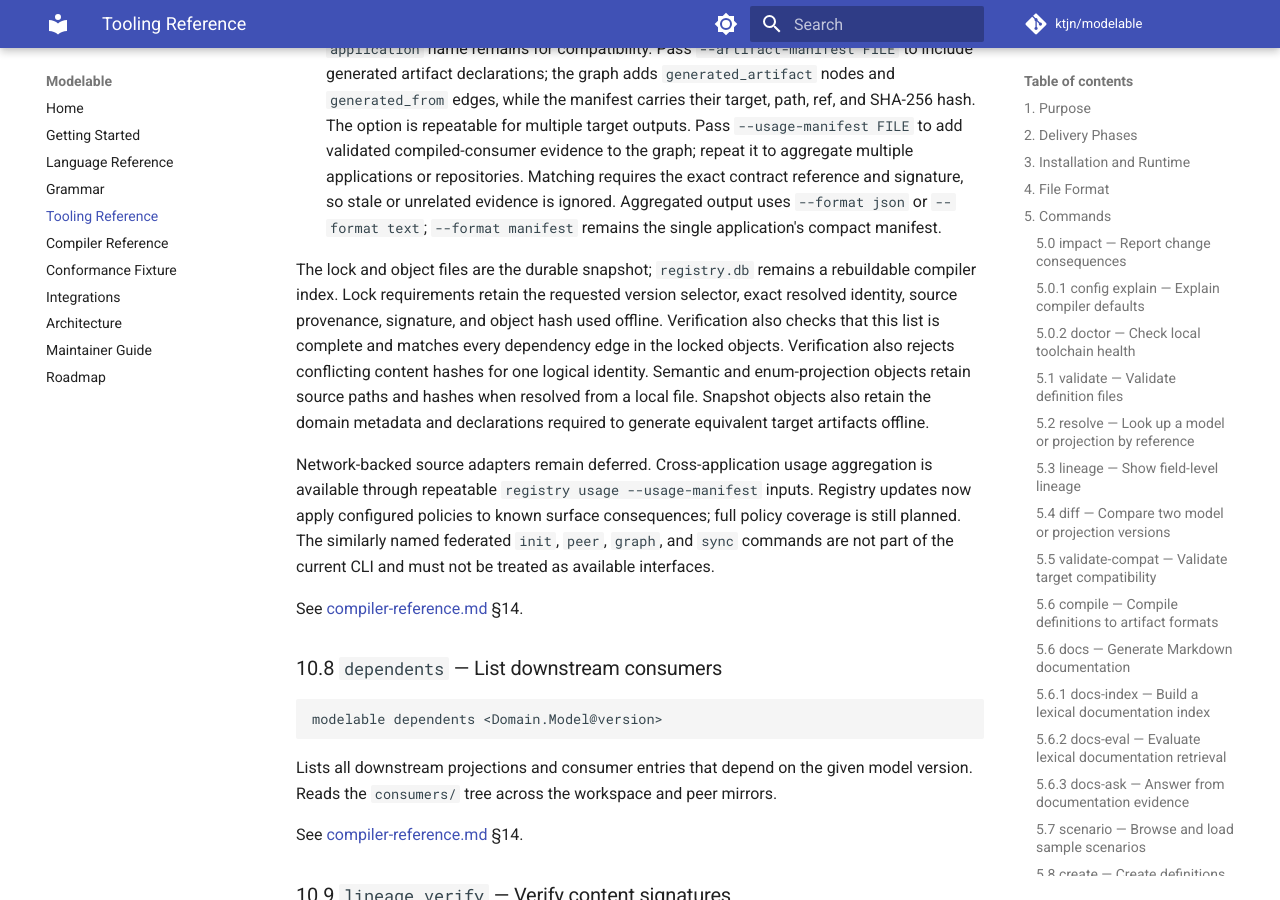
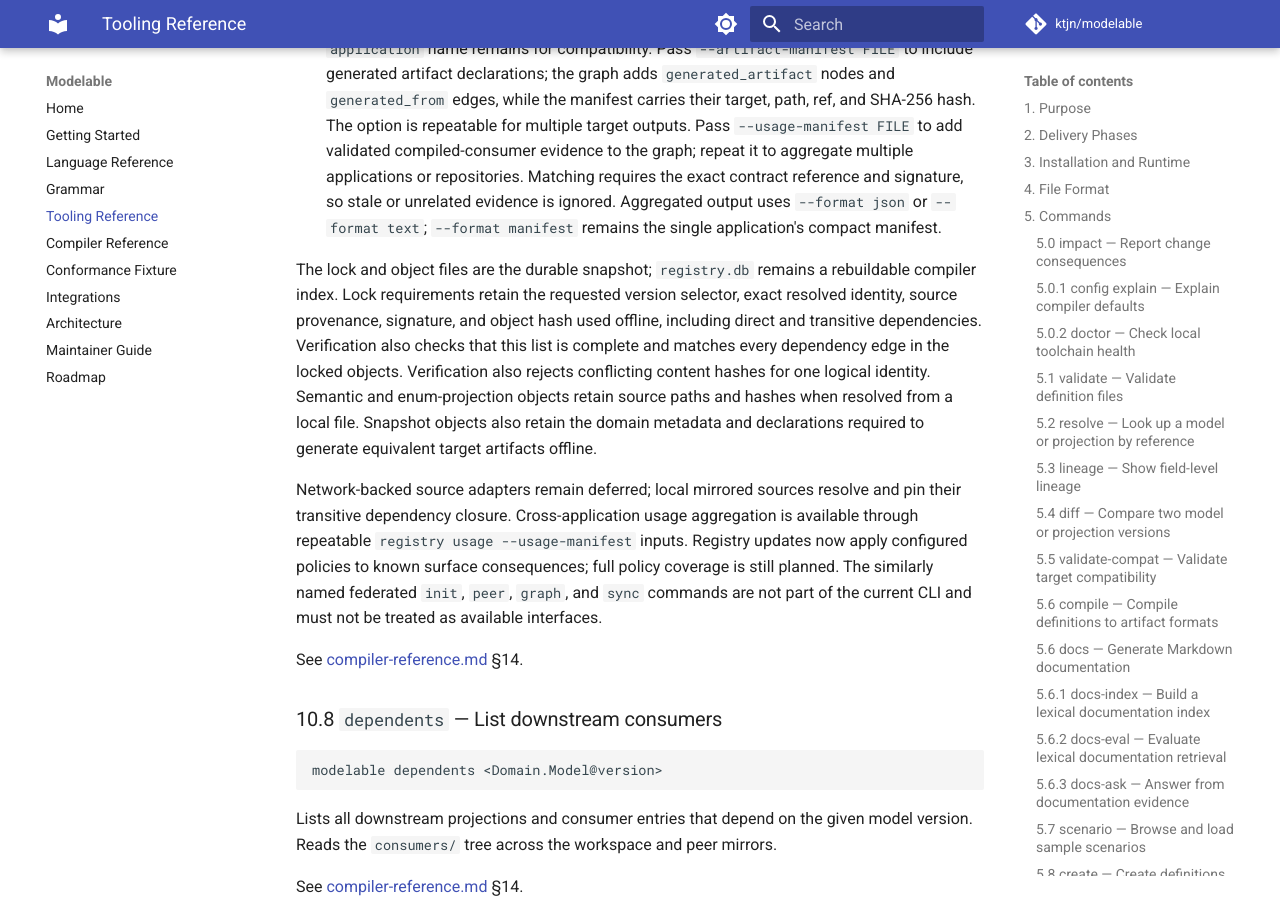
Before and after one commit to ktjn/modelable, an MkDocs documentation site: the page built from docs/cli-reference.md, in a window 1280 px wide and 900 px high, scrolled down 43345 px. Built offline with MkDocs 1.6.1 and Material for MkDocs 9.7.7, drawn with Linux system fonts in a browser that asks for light colours; comment, search, counter and statistics services are not loaded.

Commit message:
docs(registry): recognize local transitive closure

```diff
--- a/docs/cli-reference.md
+++ b/docs/cli-reference.md
@@ -1856,14 +1856,16 @@ validation and target generation.
 The lock and object files are the durable snapshot; `registry.db` remains a
 rebuildable compiler index. Lock requirements retain the requested version
 selector, exact resolved identity, source provenance, signature, and object
-hash used offline. Verification also checks that this list is complete and
-matches every dependency edge in the locked objects.
+hash used offline, including direct and transitive dependencies. Verification
+also checks that this list is complete and matches every dependency edge in the
+locked objects.
 Verification also rejects conflicting content hashes for one logical identity.
 Semantic and enum-projection objects retain source paths and hashes when
 resolved from a local file. Snapshot objects also retain the domain metadata
 and declarations required to generate equivalent target artifacts offline.
 
-Network-backed source adapters remain deferred. Cross-application usage
+Network-backed source adapters remain deferred; local mirrored sources resolve
+and pin their transitive dependency closure. Cross-application usage
 aggregation is available through repeatable `registry usage --usage-manifest`
 inputs. Registry updates now
 apply configured policies to known surface consequences; full policy coverage
```
Also changed, not shown: CHANGELOG.md (+3 -0 lines), 2 other files.
